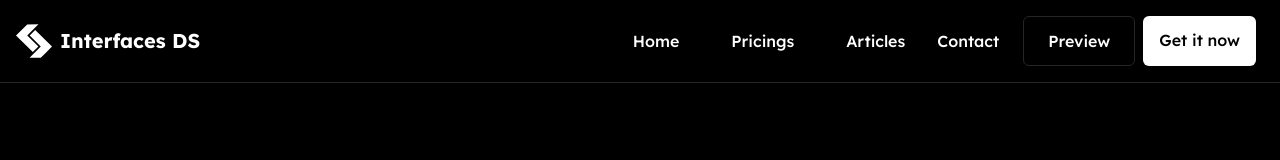
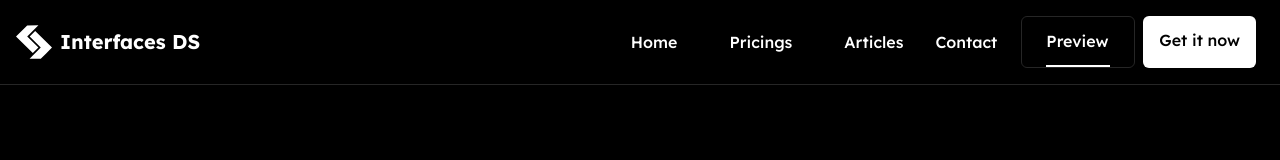
Before and after one commit to TaslimYusuf2210/InterfacesDS, a React (Vite) app in the folder Desktop/InterfacesDS/interfacesds/: page /preview in a window 1280 px wide. Shown: the top 160 px of the page. Built offline with nearby package versions, Linux system fonts and the light colour scheme.

Commit message:
Working on making contact work

```diff
--- a/Desktop/InterfacesDS/interfacesds/src/components/Connect.jsx
+++ b/Desktop/InterfacesDS/interfacesds/src/components/Connect.jsx
@@ -18,7 +18,7 @@ function Connect() {
   }
 
   return (
-    <div className="space-y-10">
+    <div className="space-y-10" id="contact">
       <div className="space-y-8 border-b border-b-accent pb-8">
         <Interface></Interface>
         <h1 className="md:text-5xl text-4xl font-bold">Let's Connect</h1>
--- a/Desktop/InterfacesDS/interfacesds/src/components/Navbar.jsx
+++ b/Desktop/InterfacesDS/interfacesds/src/components/Navbar.jsx
@@ -4,12 +4,26 @@ import GetandPreview from "./GetandPreview";
 import Menu from "./menu";
 import Close from "./Close";
 import React, { useState } from "react";
+import { useLocation, useNavigate } from "react-router-dom";
 
 function Navbar() {
     const [isOpen, setIsOpen] = useState(false)
+    const location = useLocation();
+    const navigate = useNavigate();
 
     function handleIsOpen() {
         setIsOpen((prev) => !prev)
+    }
+
+    function goToContact() {
+        if (location.pathname === "/") {
+            // Already on homepage? Just scroll
+            document.getElementById("connect")?.scrollIntoView({ behavior: "smooth"})
+        } else {
+            console.log("Not in homepage")
+            navigate("/")
+            // document.getElementById("connect")?.scrollIntoView({ behavior: "smooth"})
+        }
     }
 
     return (
@@ -43,11 +57,16 @@ function Navbar() {
                     `hover:bg-accent rounded-sm px-5 flex flex-col items-center gap-2 py-3
                     ${isActive ? "pb-0 after:content-[''] after:w-16 after:block after:h-0.5 after:bg-white " : ""} `}
                     >Articles</NavLink>
-                    <NavLink>Contact</NavLink>
+                    <NavLink onClick={goToContact}>Contact</NavLink>
                 </div>
-                <GetandPreview
-                nav={false}
-                ></GetandPreview>
+                <div className="lg:flex gap-2 p-2 hidden">
+                    <NavLink to="/preview"
+                    className={({isActive}) =>
+                    `cursor-pointer border font-medium border-accent px-6 py-3 rounded-md hover:bg-accent
+                    ${isActive ? "after:relative after:top-3  after:content-[''] after:w-16 after:block after:h-0.5 after:bg-white" : ""}`}>
+                    Preview</NavLink>
+                    <NavLink to="/pricing" className={`cursor-pointer text-black font-medium bg-white rounded-md py-3 px-4 hover:bg-blue-50`}>Get it now</NavLink>
+                </div>
                 <button onClick={handleIsOpen} className="lg:hidden z-50" type="button">
                     <Menu
                     open={isOpen}
@@ -55,7 +74,6 @@ function Navbar() {
                     <Close
                     open={isOpen}
                     ></Close>
-
                 </button>
 
                 {/* mobile  view dropdown menu content */}
--- a/Desktop/InterfacesDS/interfacesds/src/components/PreviewPage.jsx
+++ b/Desktop/InterfacesDS/interfacesds/src/components/PreviewPage.jsx
@@ -78,7 +78,13 @@ function PreviewPage() {
                     <div className={` ${dropdown ? "block" : "hidden"} bg-accent absolute top-7 rounded-md list-none w-fit space-y-2 px-2 py-2 mt-2`}>
                         <ul>
                             {listOfImages.map((image) => (
-                                <li onClick={() => setCurrentImage(image.value)} key={image.id} className={`text-xs cursor-pointer px-2 rounded-sm py-2 hover:bg-blue-500 ${currentImage === image.value ? "bg-blue-600 text-white" : ""}`}>{image.name}</li>
+                                <li
+                                onClick={() => {setCurrentImage(image.value); setDropdown(false)}}
+                                key={image.id}
+                                className={`text-xs cursor-pointer px-2 rounded-sm py-2 hover:bg-blue-500
+                                ${currentImage === image.value ? "bg-blue-600 text-white" : ""}`}>
+                                {image.name}
+                                </li>
                             ))}
                         </ul>
                     </div>
--- a/Desktop/InterfacesDS/interfacesds/src/pages/Home.jsx
+++ b/Desktop/InterfacesDS/interfacesds/src/pages/Home.jsx
@@ -5,8 +5,18 @@ import Testimonials from "../components/Testimonials";
 import PricingPlans from "../components/PricingPlans";
 import Connect from "../components/Connect";
 import Elevate from "../components/Elevate";
+import { useEffect } from "react";
+import { useLocation } from "react-router-dom"
 
 function Home() {
+    const location = useLocation()
+
+    useEffect(() => {
+        if (location.state?.scrollTo === "connect") {
+            document.getElementById("connect")?.scrollIntoView({ behavior: "smooth"})
+        }
+    }, [location]);
+
     return (
         <div className="lg:px-20 md:px-14 px-8  pt-16 pb-36 lg:pb-96 lg:space-y-70 space-y-32">
             <Hero></Hero>
@@ -14,7 +24,9 @@ function Home() {
             <Revolutionalize></Revolutionalize>
             <Testimonials></Testimonials>
             <PricingPlans></PricingPlans>
+            <div id="connect">
             <Connect></Connect>
+            </div>
             <Elevate></Elevate>
         </div>
      );
--- a/Desktop/InterfacesDS/interfacesds/src/pages/Preview.jsx
+++ b/Desktop/InterfacesDS/interfacesds/src/pages/Preview.jsx
@@ -2,7 +2,7 @@ import PreviewPage from "../components/PreviewPage";
 
 function Preview() {
     return (
-        <div className="grid place-items-center lg:px-20 md:px-14 px-8 pt-14">
+        <div className="grid place-items-center lg:px-20 md:px-14 px-8 pt-14 pb-20">
             <PreviewPage></PreviewPage>
         </div>
      );
```
Also changed, not shown: Desktop/InterfacesDS/interfacesds/src/App.jsx (+4 -6 lines).
